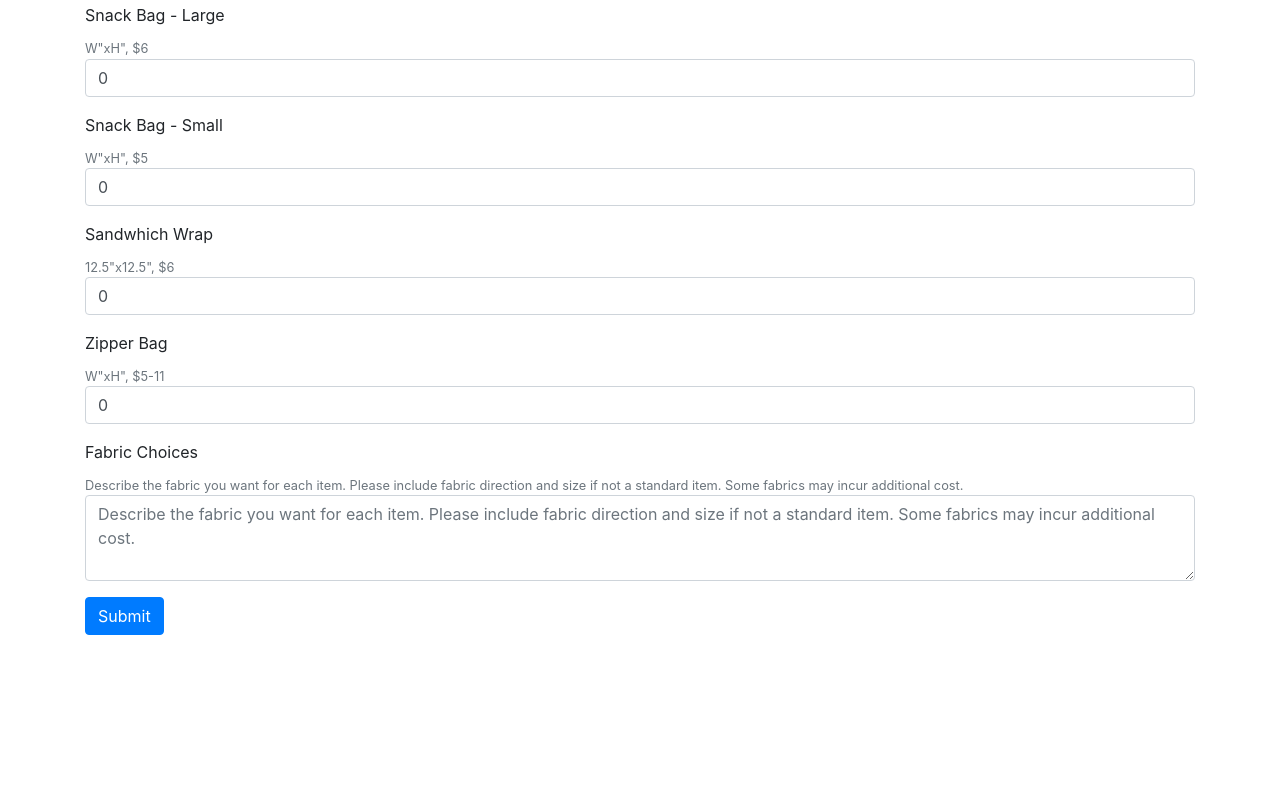
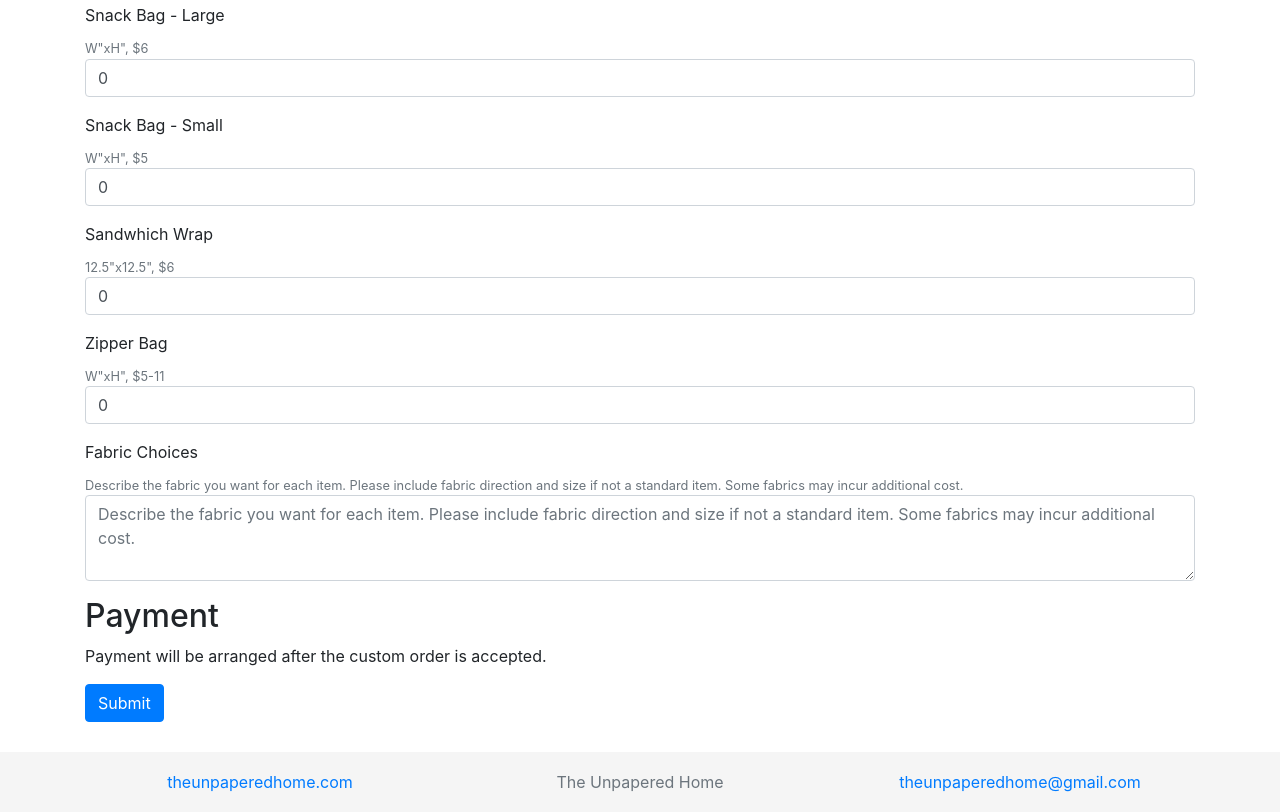
Before and after one commit to PrinceNebulon/custom-order-form, a website: page public/index.html in a window 1280 px wide. Shown: the part 785-1597 px from the top of the page. Before the commit the page ends 1420 px from the top, so only its background shows below. Drawn offline with nearby package versions, Linux system fonts and the light colour scheme.

Commit message:
committing changes

```diff
--- a/public/index.html
+++ b/public/index.html
@@ -5,7 +5,23 @@
 
 	<link href="https://stackpath.bootstrapcdn.com/bootstrap/4.1.1/css/bootstrap.min.css" rel="stylesheet" integrity="sha384-WskhaSGFgHYWDcbwN70/dfYBj47jz9qbsMId/iRN3ewGhXQFZCSftd1LZCfmhktB" crossorigin="anonymous">
 
-
+	<style type="text/css">
+		html {
+		  position: relative;
+		  min-height: 100%;
+		}
+		body {
+		  margin-bottom: 90px; /* Margin bottom by footer height */
+		}
+		.footer {
+		  position: absolute;
+		  bottom: 0;
+		  width: 100%;
+		  height: 60px; /* Set the fixed height of the footer here */
+		  line-height: 60px; /* Vertically center the text there */
+		  background-color: #f5f5f5;
+		}
+	</style>
 </head>
 <body>
 
@@ -84,6 +100,11 @@
 					<textarea class="form-control" id="form-fabric" rows="3" placeholder="Describe the fabric you want for each item. Please include fabric direction and size if not a standard item. Some fabrics may incur additional cost." aria-describedby="form-fabric-help"></textarea>
 				</div>
 
+				<div class="form-group">
+					<h2>Payment</h2>
+					<p>Payment will be arranged after the custom order is accepted.</p>
+				</div>
+
 				<button type="submit" class="btn btn-primary">Submit</button>
 				<!-- /Order Form -->
 			</form>
@@ -91,5 +112,15 @@
 	</div>
 </div>
 
+<footer class="footer">
+	<div class="container text-center text-muted">
+		<div class="row">
+			<div class="col-sm-4"><a href="http://theunpaperedhome.com">theunpaperedhome.com</a></div>
+			<div class="col-sm-4">The Unpapered Home</div>
+			<div class="col-sm-4"><a href="mailto:theunpaperedhome@gmail.com">theunpaperedhome@gmail.com</a></div>
+		</div>
+	</div>
+</footer>
+
 </body>
 </html>
```
Lines whose indentation alone changed are shown as unchanged.
